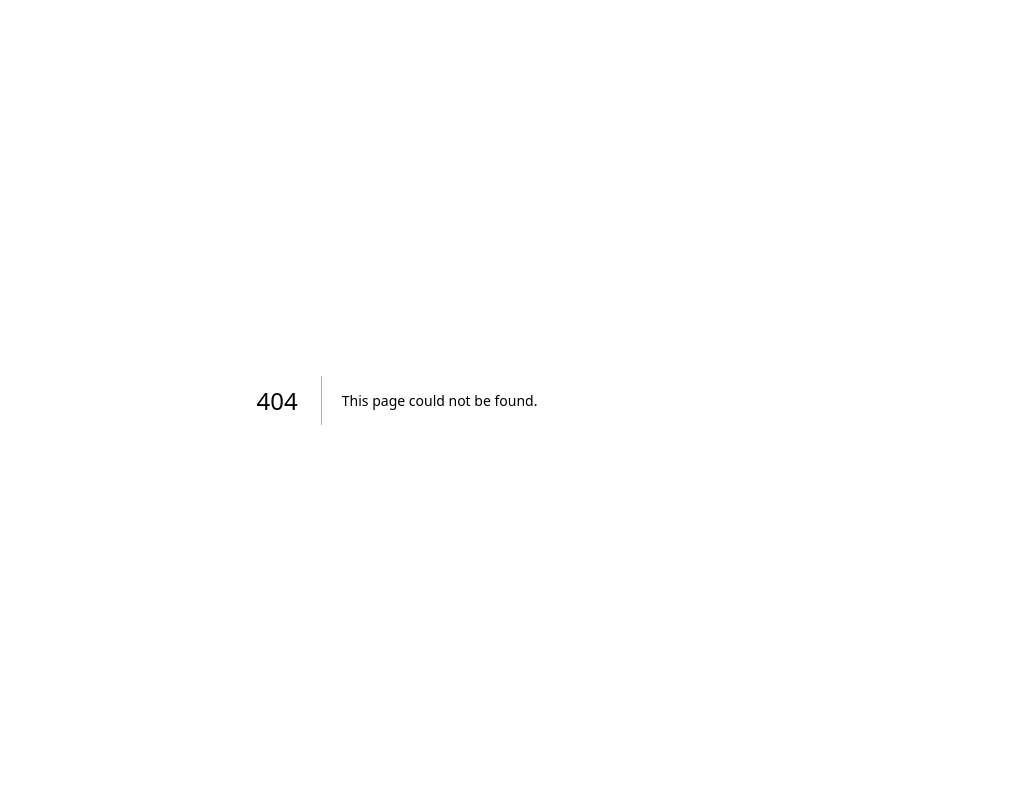
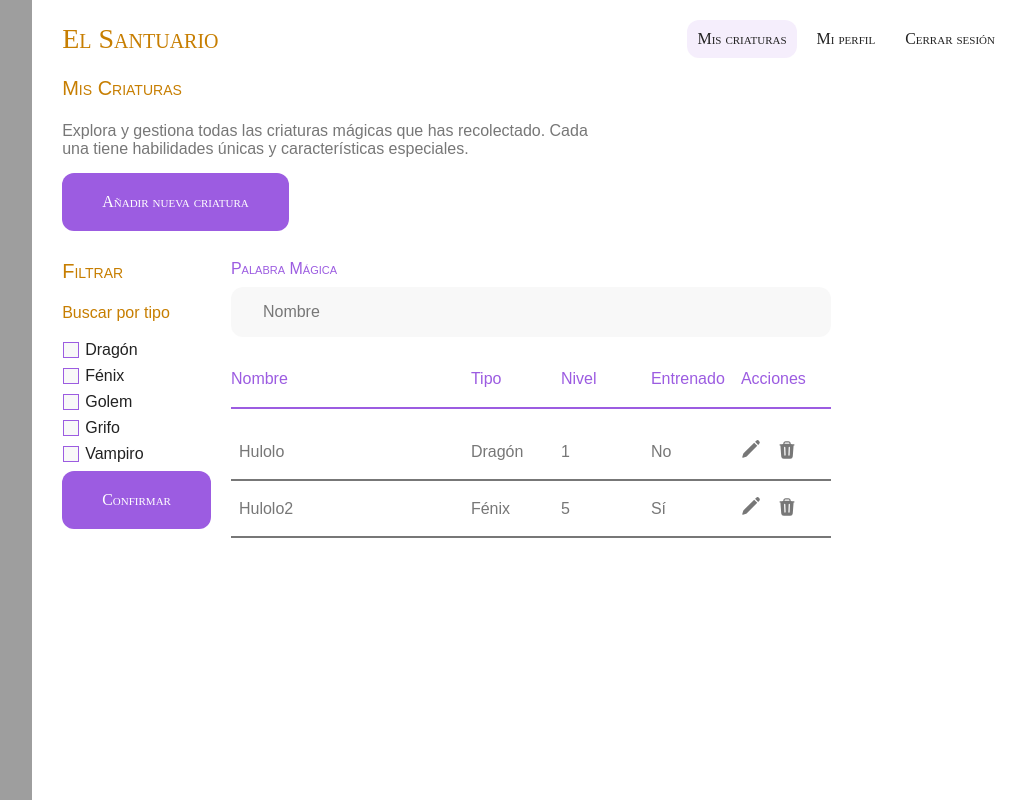
Before and after one commit to Adri-0311/PRUEBA_TECNICA_DLT, a Next.js app in the folder santuario/: page /criaturas in a window 1280 px wide. Before the commit this address had no page. Shown: the whole page, without its empty margins (211-1236 px from the left). Built offline with nearby package versions, Linux system fonts and the light colour scheme; grey boxes are pictures that could not be loaded; a web font is replaced by a local one.

Commit message:
Added criaturas page

```diff
--- /dev/null
+++ b/santuario/app/(pages)/(criaturas-perfil)/criaturas/layout.tsx
@@ -0,0 +1,14 @@
+export default function Layout({ children }: { children: React.ReactNode }) {
+	return (
+		<>
+			<div className='header'>
+				<h2 className='title'>Mis Criaturas</h2>
+				<p>
+					Explora y gestiona todas las criaturas mágicas que has recolectado.
+					Cada una tiene habilidades únicas y características especiales.
+				</p>
+			</div>
+			<>{children}</>
+		</>
+	);
+}
--- /dev/null
+++ b/santuario/app/(pages)/(criaturas-perfil)/criaturas/page.tsx
@@ -0,0 +1,33 @@
+import Button from '@/components/buttons/Button';
+import CriaturasTabla from '@/components/table/CriaturasTable';
+import { Criatura } from '@/lib/definitions';
+import Link from 'next/link';
+
+// Mok
+const criaturas: Criatura[] = [
+	{
+		id: '0',
+		nombre: 'Hulolo',
+		tipo: 'Dragón',
+		nivel: 1,
+		entrenado: false,
+	},
+	{
+		id: '1',
+		nombre: 'Hulolo2',
+		tipo: 'Fénix',
+		nivel: 5,
+		entrenado: true,
+	},
+];
+
+export default function CriaturasPage() {
+	return (
+		<>
+			<Button className='mb-30'>
+				<Link href='/criaturas/registrar'>Añadir nueva criatura</Link>
+			</Button>
+			<CriaturasTabla criaturas={criaturas} />
+		</>
+	);
+}
```
